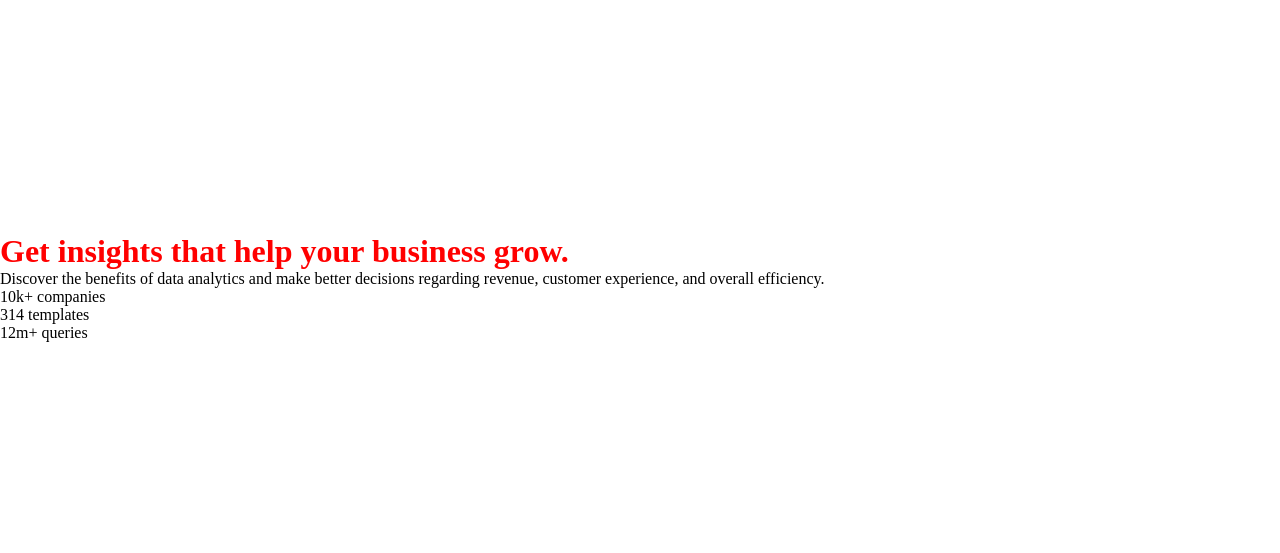
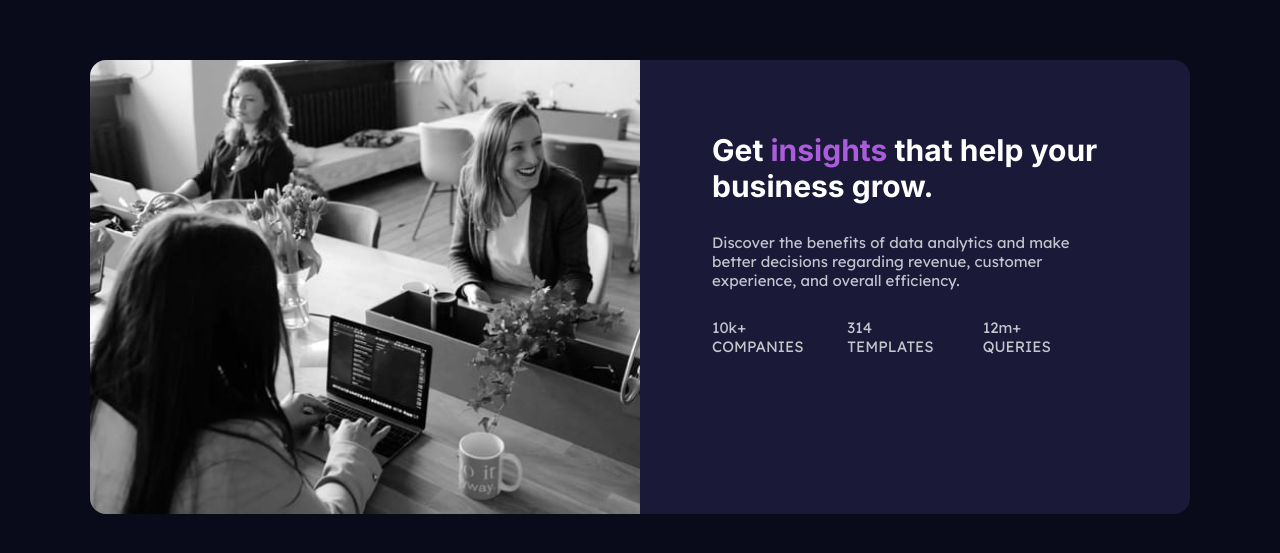
Before and after one commit to wozdog/stats-preview-card, a website built with Vite: page index.html in a window 1280 px wide. Shown: the part 113-666 px from the top of the page. Built offline with nearby package versions, Linux system fonts and the light colour scheme.

Commit message:
main structure in place

```diff
--- a/index.html
+++ b/index.html
@@ -5,20 +5,35 @@
     <meta name="viewport" content="width=device-width, initial-scale=1.0" />
     <link rel="icon" type="image/png" href="/favicon.png" />
     <link rel="stylesheet" href="sass/style.scss" />
+    <link rel="preconnect" href="https://fonts.googleapis.com" />
+    <link rel="preconnect" href="https://fonts.gstatic.com" crossorigin />
+    <link
+      href="https://fonts.googleapis.com/css2?family=Inter:wght@400;700&family=Lexend+Deca&display=swap"
+      rel="stylesheet"
+    />
+
     <title>Stats Preview Card</title>
   </head>
   <body>
-    <div class="container">
-      <h1>Get insights that help your business grow.</h1>
-      <p>
-        Discover the benefits of data analytics and make better decisions
-        regarding revenue, customer experience, and overall efficiency.
-      </p>
-      <ul>
-        <li>10k+ companies</li>
-        <li>314 templates</li>
-        <li>12m+ queries</li>
-      </ul>
+    <div class="card | container split">
+      <picture>
+        <source media="(min-width: 30em)" srcset="/header-desktop.jpg" />
+        <img class="main-image" src="/header-mobile.jpg" alt="" />
+      </picture>
+      <div class="content flow-content">
+        <h1 class="heading">
+          Get <span>insights</span> that help your business grow.
+        </h1>
+        <p>
+          Discover the benefits of data analytics and make better decisions
+          regarding revenue, customer experience, and overall efficiency.
+        </p>
+        <ul class="stats | split">
+          <li>10k+<span>companies</span></li>
+          <li>314<span>templates</span></li>
+          <li>12m+<span>queries</span></li>
+        </ul>
+      </div>
     </div>
   </body>
 </html>
--- a/sass/style.scss
+++ b/sass/style.scss
@@ -1,5 +1,90 @@
 @forward "./reset.scss";
 
+:root {
+  --clr-primary-700: hsl(233, 47%, 7%);
+  --clr-primary-400: hsl(244, 38%, 16%);
+  --clr-accent-400: hsl(277, 64%, 61%);
+
+  --clr-neutral-400: hsl(0, 0%, 100%);
+  --clr-neutral-200: hsl(0, 0%, 100%, 0.75);
+  --clr-neutral-100: hsl(0, 0%, 100%, 0.6);
+
+  --fs-400: 0.9375rem; // 15px
+
+  --fw-400: 400;
+  --fw-700: 700;
+
+  --ff-inter: "Inter", sans-serif;
+  --ff-lexend: "Lexend Deca", sans-serif;
+
+  --max-width: 1100px;
+  --bp-medium: 25em;
+
+  --spacer: 4.5rem;
+}
+
+body {
+  font-family: var(--ff-lexend);
+  font-size: var(--fs-400);
+  font-weight: var(--fw-400);
+  background-color: var(--clr-primary-700);
+  color: var(--clr-neutral-200);
+}
+
 h1 {
-    color: red;
+  font-family: var(--ff-inter);
+  color: var(--clr-neutral-400);
 }
+
+// Utilities
+.container {
+  width: min(var(--max-width), 100% - (var(--spacer) * 2));
+  margin-inline: auto;
+}
+
+.split {
+  display: grid;
+  grid-auto-flow: row;
+  grid-auto-columns: 1fr;
+
+  @media (min-width: 50em) {
+    grid-auto-flow: column;
+  }
+}
+
+.flow-content > * + * {
+  margin-top: var(--flow-spacer, var(--spacer));
+}
+
+// Components
+
+.card {
+  background-color: var(--clr-primary-400);
+  border-radius: 1rem;
+  overflow: hidden;
+}
+
+.main-image {
+  width: 100%;
+  height: 100%;
+  object-fit: cover;
+}
+
+.heading {
+  span {
+    color: var(--clr-accent-400);
+  }
+}
+
+.content {
+  --flow-spacer: 1.8rem;
+  padding: var(--spacer);
+}
+
+.stats {
+  list-style: none;
+  span {
+    display: block;
+    text-transform: uppercase;
+  }
+}
```
Also changed, not shown: public/header-desktop.jpg (renamed from public/image-header-desktop.jpg), public/header-mobile.jpg (renamed from public/image-header-mobile.jpg).
